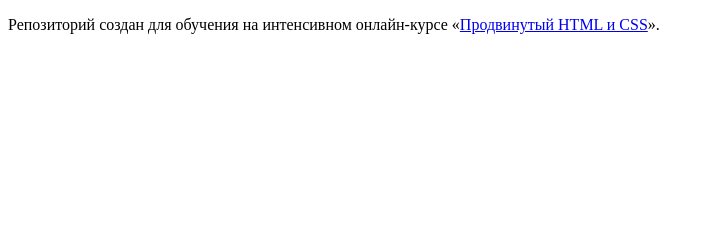
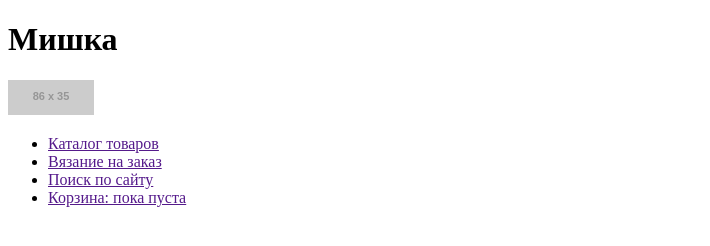
Before and after one commit to uaq/360247-mishka, a website: page index.html in a window 1280 px wide. Shown: the whole page, without its empty margins (0-710 px from the left). Drawn offline with Linux system fonts and the light colour scheme; placeholder pictures from the web are drawn by us.

Commit message:
Разметка шапки

```diff
--- a/index.html
+++ b/index.html
@@ -5,8 +5,22 @@
     <title>HTML Academy: Мишка</title>
   </head>
   <body>
-
-    <p>Репозиторий создан для обучения на интенсивном онлайн‑курсе «<a href="https://htmlacademy.ru/intensive/adaptive">Продвинутый HTML и CSS</a>».</p>
-
+    <header class="page-header">
+      <h1 class="page-header__title">Мишка</h1> <!--скрыт-->
+      <div class="page-header__logo">
+        <img src="http://placehold.it/86x35" width="" height="" alt="Mishka">
+      </div>
+      <nav class="main-nav"> <!-- "main-nav--open" - открывашка-->
+        <span class="main-nav__toggler"><span></span></span>
+        <div class="main-nav__wrapper">
+          <ul class="main-nav__list">
+            <li class="main-nav__item"><a href="">Каталог товаров</a></li>
+            <li class="main-nav__item"><a href="">Вязание на заказ</a></li>
+            <li class="main-nav__item"><a href="">Поиск по сайту</a></li>
+            <li class="main-nav__item"><a href="">Корзина: пока пуста</a></li>
+          </ul>
+        </div>
+      </nav>
+  	</header>
   </body>
 </html>
```
